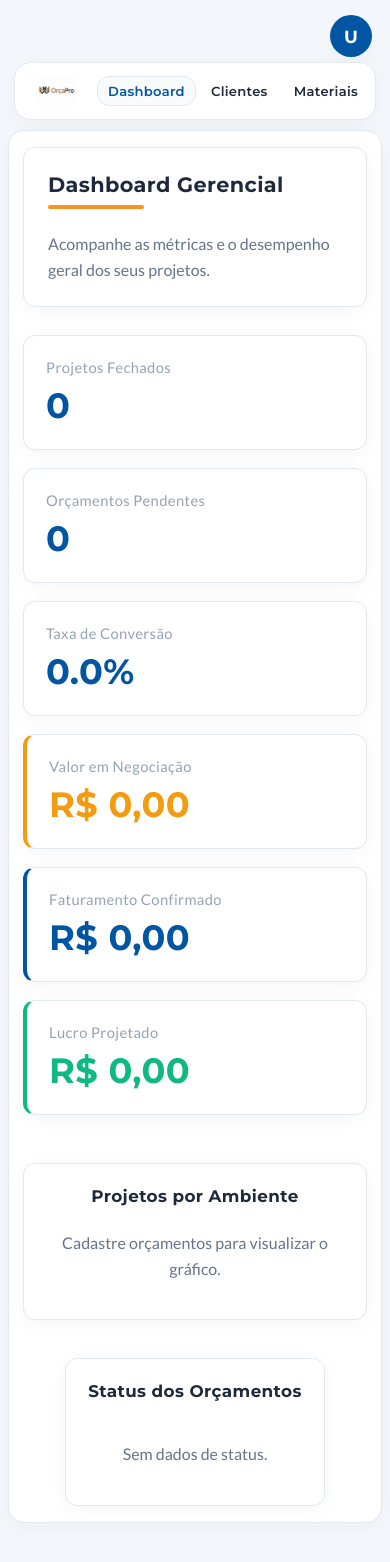
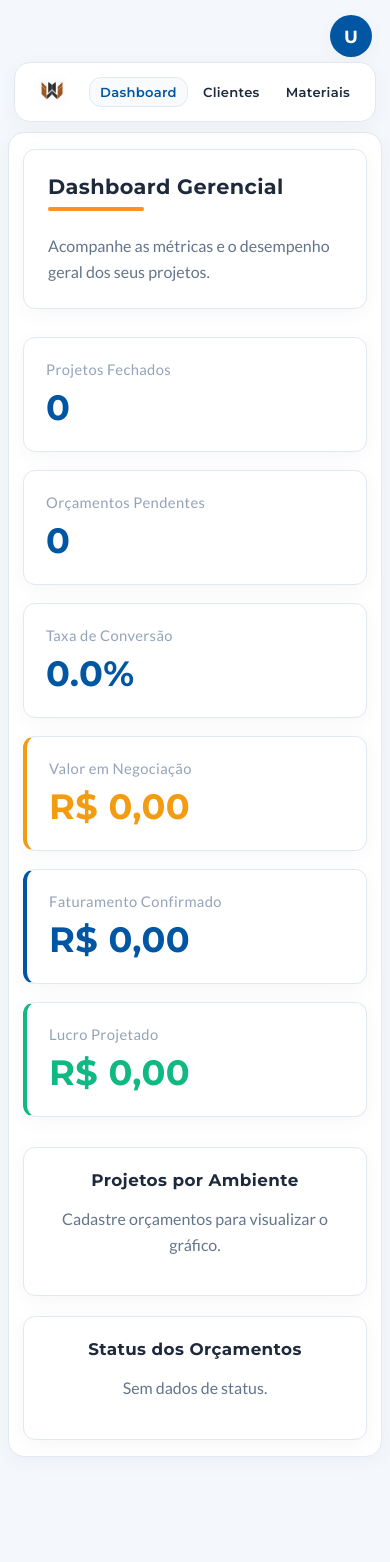
Before and after one commit to danielcousseau/Or-aPro, a React (Vite) app in the folder OrcaPro/frontend/: page / in a window 390 px wide. After the commit the page ends 1497 px from the top, so only its background shows below. Built offline with nearby package versions, Linux system fonts and the light colour scheme; no server answers; sample sign-in values are in the browser's storage.

Commit message:
atts.mobile

```diff
--- a/OrcaPro/frontend/src/components/Menu.jsx
+++ b/OrcaPro/frontend/src/components/Menu.jsx
@@ -13,7 +13,8 @@ export default function Menu() {
     return (
         <nav className="menu no-print">
             <Link to="/" className="menu-logo">
-                <img src="/logo-orcapro.png" alt="OrçaPro" />
+                <img src="/icon-192.png" alt="OrçaPro" />
+                <span className="menu-logo-text">OrçaPro</span>
             </Link>
 
             <div className="menu-links">
--- a/OrcaPro/frontend/src/index.css
+++ b/OrcaPro/frontend/src/index.css
@@ -72,6 +72,7 @@ html {
     flex-shrink: 0;
     display: flex;
     align-items: center;
+    gap: 8px;
     padding: 0 14px 0 0;
     margin-right: 4px;
     background: transparent;
@@ -80,9 +81,18 @@ html {
     box-shadow: none;
 }
 .menu-logo img {
-    height: 44px;
-    max-width: 160px;
+    height: 36px;
+    width: 36px;
     object-fit: contain;
+    border-radius: var(--radius-sm);
+}
+.menu-logo-text {
+    font-family: 'Montserrat', sans-serif;
+    font-weight: 700;
+    font-size: 1.05rem;
+    color: var(--text-main);
+    letter-spacing: 0.3px;
+    white-space: nowrap;
 }
 .menu-logo:hover {
     transform: none;
@@ -607,7 +617,8 @@ input[type="number"] {
         grid-template-columns: 1fr;
     }
 
-    .menu-logo img { height: 30px; max-width: 110px; }
+    .menu-logo img { height: 32px; width: 32px; }
+    .menu-logo-text { display: none; }
 
     /* Modal não vaza a tela em celulares pequenos */
     .modal-content {
@@ -802,11 +813,6 @@ input[type="number"] {
     grid-template-columns: repeat(2, 1fr);
 }
 
-.dashboard-card canvas {
-    max-height: 280px;
-    margin-top: 10px;
-}
-
 @media (max-width: 900px) {
     .dashboard-grid-2 {
         grid-template-columns: 1fr;
@@ -961,12 +967,3 @@ input[type="number"] {
 .highlight-success {
     border-left: 4px solid var(--success);
 }
-
-.chart-section {
-    max-width: 800px;
-    margin: 18px auto 0;
-}
-
-.chart-section h3 {
-    margin-bottom: 24px;
-}
--- a/OrcaPro/frontend/src/pages/Dashboard.jsx
+++ b/OrcaPro/frontend/src/pages/Dashboard.jsx
@@ -182,10 +182,10 @@ export default function Dashboard() {
 
             {/* SESSÃO DE GRÁFICOS LADO A LADO */}
             <div className="dashboard-grid-2">
-                <section className="dashboard-card chart-section">
+                <section className="dashboard-card">
                     <h3 className="text-center">Projetos por Ambiente</h3>
                     {orcamentos.length > 0 ? (
-                        <div style={{ position: 'relative', height: '300px', width: '100%' }}>
+                        <div style={{ position: 'relative', height: '280px', width: '100%' }}>
                             <Bar data={dataGrafico} options={{ responsive: true, maintainAspectRatio: false }} />
                         </div>
                     ) : (
@@ -193,10 +193,10 @@ export default function Dashboard() {
                     )}
                 </section>
 
-                <section className="dashboard-card chart-section" style={{ display: 'flex', flexDirection: 'column', alignItems: 'center' }}>
+                <section className="dashboard-card">
                     <h3 className="text-center">Status dos Orçamentos</h3>
                     {orcamentos.length > 0 ? (
-                        <div style={{ position: 'relative', height: '300px', width: '100%', display: 'flex', justifyContent: 'center' }}>
+                        <div style={{ position: 'relative', height: '280px', width: '100%', maxWidth: '320px', margin: '0 auto' }}>
                             <Doughnut data={dataStatusGrafico} options={{ responsive: true, maintainAspectRatio: false }} />
                         </div>
                     ) : (
```
